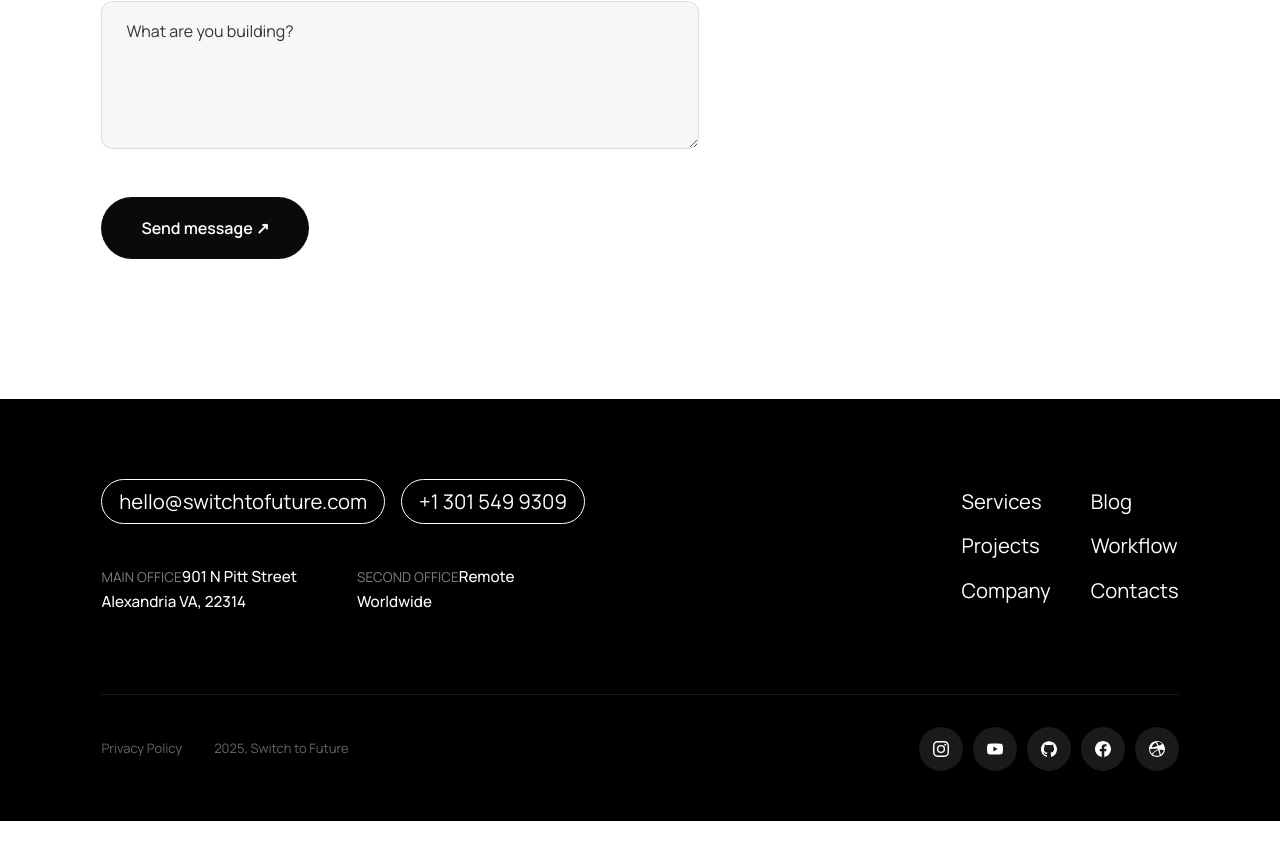
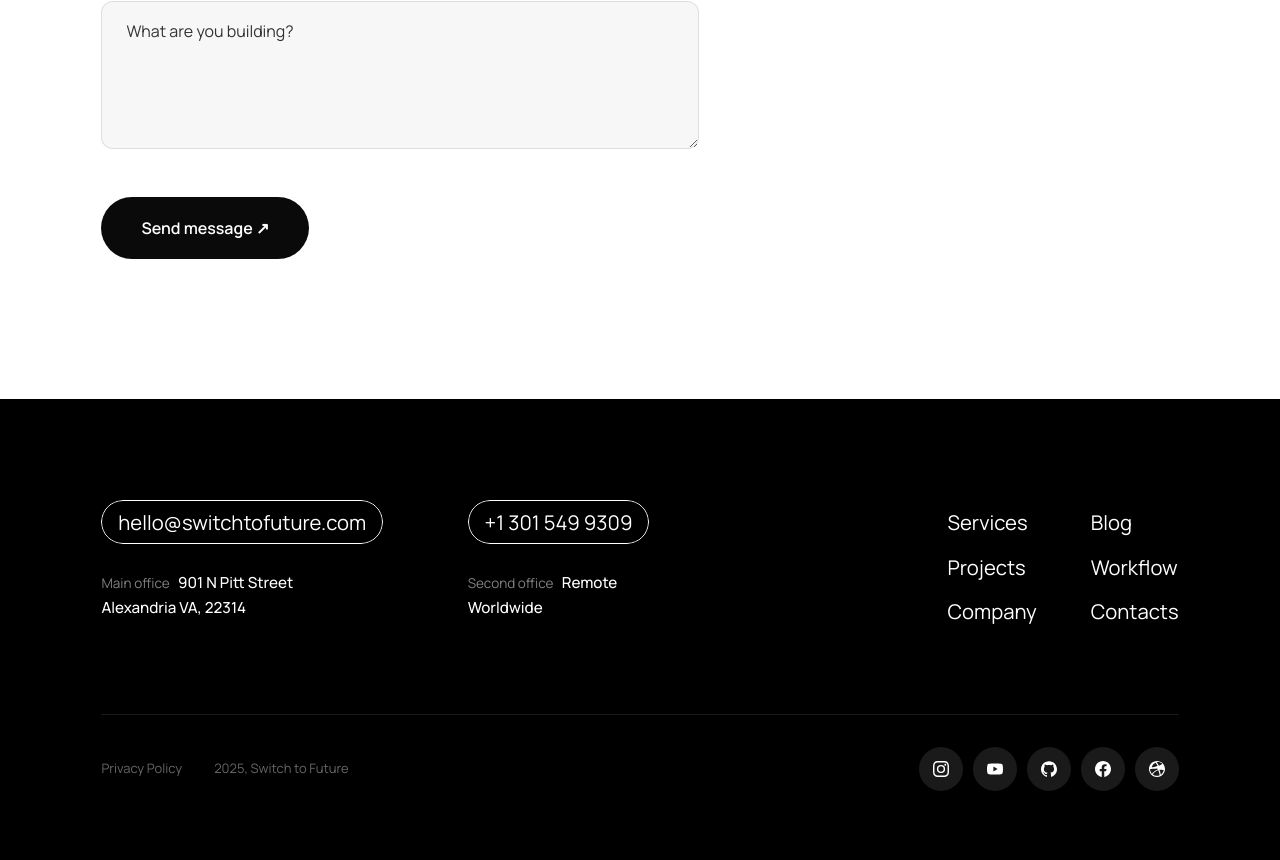
Before and after one commit to farhanyousaf786/switchtofuture, a React (Vite) app: page /contact in a window 1280 px wide. Shown: the part 1259-2119 px from the top of the page. Before the commit the page ends 2080 px from the top, so only its background shows below. Built offline with nearby package versions, Linux system fonts and the light colour scheme.

Commit message:
Added a new rope animation to the footer

```diff
--- a/src/components/Footer/Footer.css
+++ b/src/components/Footer/Footer.css
@@ -1,66 +1,53 @@
 .cb-footer {
   background: #000000;
   color: #ffffff;
-  padding: 8rem 0 5rem;
+  padding: 10.14rem 0;
 }
 
-/* ── Top section ── */
+/* ══════════════════════════════════════
+   TOP: locations (left) + nav (right)
+══════════════════════════════════════ */
 .cb-footer__top {
   display: grid;
   grid-template-columns: 1fr auto;
-  gap: 6rem;
+  gap: 5.07rem;
   align-items: start;
   padding-bottom: 8rem;
 }
 
-/* Contact block: pills + offices */
-.cb-footer__contact {
-  display: flex;
-  flex-direction: column;
-  gap: 4rem;
+/* ── Locations: two columns, each pill above its address ── */
+.cb-footer__locations {
+  display: grid;
+  grid-template-columns: auto auto;
+  gap: 8.45rem;
+  justify-content: start;
+  align-items: start;
 }
 
-.cb-footer__pills {
-  display: flex;
-  gap: 1.6rem;
-  flex-wrap: wrap;
+.cb-footer__location {
+  display: block;
 }
 
-.cb-footer__pill {
-  display: inline-block;
-  font-size: 2.028rem;
+/* Pill sits above address with 2.028rem gap below */
+.cb-footer__location-action {
+  margin-bottom: 2.028rem;
+}
+
+/* Address block: caption + addr inline on same line */
+.cb-footer__location-body {
+  display: block;
+}
+
+.cb-footer__location-caption {
+  display: inline;
+  font-size: 1.352rem;
   font-weight: 400;
-  line-height: 1;
-  color: #ffffff;
-  border: 1px solid #ffffff;
-  border-radius: 1000px;
-  padding: 1.183rem 1.69rem;
-  transition: background 0.25s;
+  color: rgba(255, 255, 255, 0.5);
+  margin-right: 0.845rem;
   white-space: nowrap;
 }
 
-.cb-footer__pill:hover {
-  background: rgba(255,255,255,0.08);
-}
-
-.cb-footer__offices {
-  display: flex;
-  gap: 6rem;
-}
-
-.cb-footer__office {
-  display: block;
-}
-
-.cb-footer__office-label {
-  display: inline;
-  font-size: 1.352rem;
-  font-weight: 400;
-  letter-spacing: 0.01em;
-  color: rgba(255,255,255,0.5);
-}
-
-.cb-footer__office-addr {
+.cb-footer__location-addr {
   display: inline;
   font-size: 1.521rem;
   font-weight: 500;
@@ -68,17 +55,17 @@
   color: #ffffff;
 }
 
-/* Nav: 2 columns */
+/* ── Nav: 2 columns ── */
 .cb-footer__nav {
-  display: flex;
-  gap: 4rem;
+  display: grid;
+  grid-template-columns: auto auto;
+  gap: 5.4rem;
   align-items: start;
 }
 
 .cb-footer__nav-col {
   display: flex;
   flex-direction: column;
-  gap: 0;
 }
 
 .cb-footer__nav-link {
@@ -96,12 +83,91 @@
   opacity: 0.45;
 }
 
-/* ── Bottom bar ── */
+/* ══════════════════════════════════════
+   PILL BUTTONS — wipe-up ripple
+══════════════════════════════════════ */
+.cb-footer__pill {
+  position: relative;
+  display: inline-block;
+  overflow: hidden;
+  padding: 1.183rem 1.69rem;
+  border-radius: 1000px;
+  font-size: 2.028rem;
+  font-weight: 400;
+  line-height: 1;
+  color: #ffffff;
+  white-space: nowrap;
+}
+
+.cb-footer__pill-border {
+  display: block;
+  position: absolute;
+  inset: 0;
+  z-index: 3;
+  border: 1px solid #ffffff;
+  border-radius: 1000px;
+  pointer-events: none;
+}
+
+.cb-footer__pill-ripple {
+  display: block;
+  position: absolute;
+  inset: 0;
+  z-index: 1;
+  overflow: hidden;
+  border-radius: inherit;
+  pointer-events: none;
+}
+
+.cb-footer__pill-ripple span {
+  display: block;
+  width: 100%;
+  height: 100%;
+  transform: translateY(101%);
+  background: #ffffff;
+  border-radius: 50% 50% 0 0;
+  transition: transform 0.5s cubic-bezier(0.4, 0, 0, 1),
+              border-radius 0.5s cubic-bezier(0.4, 0, 0, 1);
+}
+
+.cb-footer__pill-label {
+  position: relative;
+  display: block;
+  overflow: hidden;
+  z-index: 2;
+}
+
+.cb-footer__pill-label span {
+  display: block;
+  transition: transform 0.8s cubic-bezier(0.16, 1, 0.3, 1);
+}
+
+.cb-footer__pill-label span::after {
+  content: attr(data-text);
+  display: block;
+  position: absolute;
+  top: 110%;
+  left: 0;
+  color: #000000;
+}
+
+.cb-footer__pill:hover .cb-footer__pill-ripple span {
+  transform: translateY(0);
+  border-radius: 0;
+}
+
+.cb-footer__pill:hover .cb-footer__pill-label span {
+  transform: translateY(-110%);
+}
+
+/* ══════════════════════════════════════
+   BOTTOM BAR
+══════════════════════════════════════ */
 .cb-footer__bottom {
   display: flex;
   justify-content: space-between;
   align-items: center;
-  border-top: 1px solid rgba(255,255,255,0.1);
+  border-top: 1px solid rgba(255, 255, 255, 0.1);
   padding-top: 3.2rem;
 }
 
@@ -115,15 +181,14 @@
 .cb-footer__copy {
   font-size: 1.3rem;
   font-weight: 400;
-  color: rgba(255,255,255,0.4);
+  color: rgba(255, 255, 255, 0.4);
   transition: color 0.2s;
 }
 
 .cb-footer__legal-link:hover {
-  color: rgba(255,255,255,0.8);
+  color: rgba(255, 255, 255, 0.8);
 }
 
-/* Social icons */
 .cb-footer__socials {
   display: flex;
   gap: 1rem;
@@ -137,13 +202,13 @@
   width: 4.4rem;
   height: 4.4rem;
   border-radius: 50%;
-  background: rgba(255,255,255,0.1);
+  background: rgba(255, 255, 255, 0.1);
   color: #ffffff;
   transition: background 0.2s;
 }
 
 .cb-footer__social:hover {
-  background: rgba(255,255,255,0.22);
+  background: rgba(255, 255, 255, 0.22);
 }
 
 .cb-footer__social svg {
@@ -151,20 +216,21 @@
   height: 1.6rem;
 }
 
-/* ── Responsive ── */
+/* ══════════════════════════════════════
+   RESPONSIVE
+══════════════════════════════════════ */
 @media (max-width: 1024px) {
   .cb-footer__top {
     grid-template-columns: 1fr;
-  }
-  .cb-footer__nav {
-    gap: 3rem;
+    gap: 4rem;
   }
 }
 
 @media (max-width: 768px) {
   .cb-footer { padding: 6rem 0 4rem; }
-  .cb-footer__offices { flex-direction: column; gap: 2.4rem; }
-  .cb-footer__nav-link { font-size: 2rem; }
-  .cb-footer__pills { flex-direction: column; }
+  .cb-footer__locations { grid-template-columns: 1fr; gap: 3.2rem; }
+  .cb-footer__nav { gap: 3rem; }
+  .cb-footer__nav-link { font-size: 1.8rem; }
+  .cb-footer__pill { font-size: 1.6rem; }
   .cb-footer__bottom { flex-direction: column; gap: 2.4rem; align-items: flex-start; }
 }
--- a/src/components/Footer/Footer.tsx
+++ b/src/components/Footer/Footer.tsx
@@ -41,28 +41,43 @@ export default function Footer() {
     <footer className="cb-footer">
       <div className="cb-wrapper">
 
+        {/* ── Top: locations + nav ── */}
         <div className="cb-footer__top">
-          <div className="cb-footer__contact">
-            <div className="cb-footer__pills">
-              <a href="mailto:hello@switchtofuture.com" className="cb-footer__pill">
-                hello@switchtofuture.com
-              </a>
-              <a href="tel:+13015499309" className="cb-footer__pill">
-                +1 301 549 9309
-              </a>
-            </div>
-            <div className="cb-footer__offices">
-              <div className="cb-footer__office">
-                <span className="cb-footer__office-label">MAIN OFFICE</span>
-                <span className="cb-footer__office-addr">901 N Pitt Street<br />Alexandria VA, 22314</span>
+
+          {/* Left: two location columns */}
+          <div className="cb-footer__locations">
+
+            <div className="cb-footer__location">
+              <div className="cb-footer__location-action">
+                <a href="mailto:hello@switchtofuture.com" className="cb-footer__pill">
+                  <span className="cb-footer__pill-border" />
+                  <span className="cb-footer__pill-ripple"><span /></span>
+                  <span className="cb-footer__pill-label"><span data-text="hello@switchtofuture.com">hello@switchtofuture.com</span></span>
+                </a>
               </div>
-              <div className="cb-footer__office">
-                <span className="cb-footer__office-label">SECOND OFFICE</span>
-                <span className="cb-footer__office-addr">Remote<br />Worldwide</span>
+              <div className="cb-footer__location-body">
+                <span className="cb-footer__location-caption">Main office</span>
+                <span className="cb-footer__location-addr">901 N Pitt Street<br />Alexandria VA, 22314</span>
               </div>
             </div>
+
+            <div className="cb-footer__location">
+              <div className="cb-footer__location-action">
+                <a href="tel:+13015499309" className="cb-footer__pill">
+                  <span className="cb-footer__pill-border" />
+                  <span className="cb-footer__pill-ripple"><span /></span>
+                  <span className="cb-footer__pill-label"><span data-text="+1 301 549 9309">+1 301 549 9309</span></span>
+                </a>
+              </div>
+              <div className="cb-footer__location-body">
+                <span className="cb-footer__location-caption">Second office</span>
+                <span className="cb-footer__location-addr">Remote<br />Worldwide</span>
+              </div>
+            </div>
+
           </div>
 
+          {/* Right: nav links in 2 columns */}
           <div className="cb-footer__nav">
             <div className="cb-footer__nav-col">
               {navCol1.map(n => (
@@ -75,8 +90,10 @@ export default function Footer() {
               ))}
             </div>
           </div>
+
         </div>
 
+        {/* ── Bottom bar ── */}
         <div className="cb-footer__bottom">
           <div className="cb-footer__legal">
             <Link to="/privacy" className="cb-footer__legal-link">Privacy Policy</Link>
--- a/src/pages/Home/Home.tsx
+++ b/src/pages/Home/Home.tsx
@@ -279,15 +279,24 @@ export default function Home() {
       {/* ── OUTRO ── */}
       <section className="h-outro">
         <div className="h-outro__bg" aria-hidden="true">
-          <img
-            src="https://images.unsplash.com/photo-1620641788421-7a1c342ea42e?w=1800&q=85"
-            alt=""
-          />
+          <video
+            autoPlay
+            muted
+            loop
+            playsInline
+          >
+            {/* self-hosted copy — original from cuberto.com/assets/footer/ropes.mp4 */}
+            <source src="/assets/videos/ropes.mp4" type="video/mp4" />
+          </video>
         </div>
         <div className="cb-wrapper">
           <div className="h-outro__inner">
-            <div className="h-outro__header">Have an idea?</div>
-            <Link to="/contact" className="h-outro__cta">TELL US</Link>
+            <div className="h-outro__header">Have<br />an idea?</div>
+            <Link to="/contact" className="h-outro__cta">
+              <span className="h-outro__cta-border" />
+              <span className="h-outro__cta-ripple"><span /></span>
+              <span className="h-outro__cta-label"><span data-text="TELL US">TELL US</span></span>
+            </Link>
           </div>
         </div>
       </section>
```
Also changed, not shown: src/pages/Home/Home.css (+80 -10 lines), 1 other file (tests, documents, lock files or other folders).
